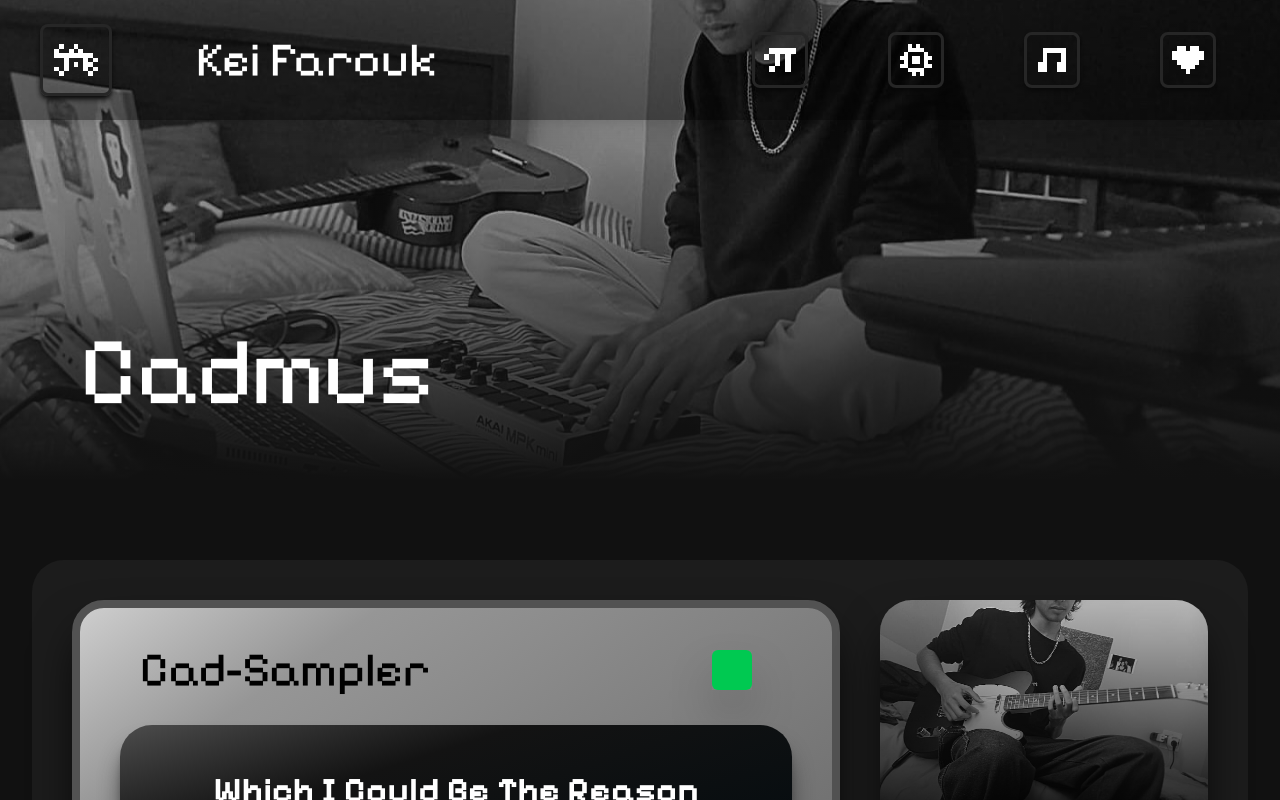
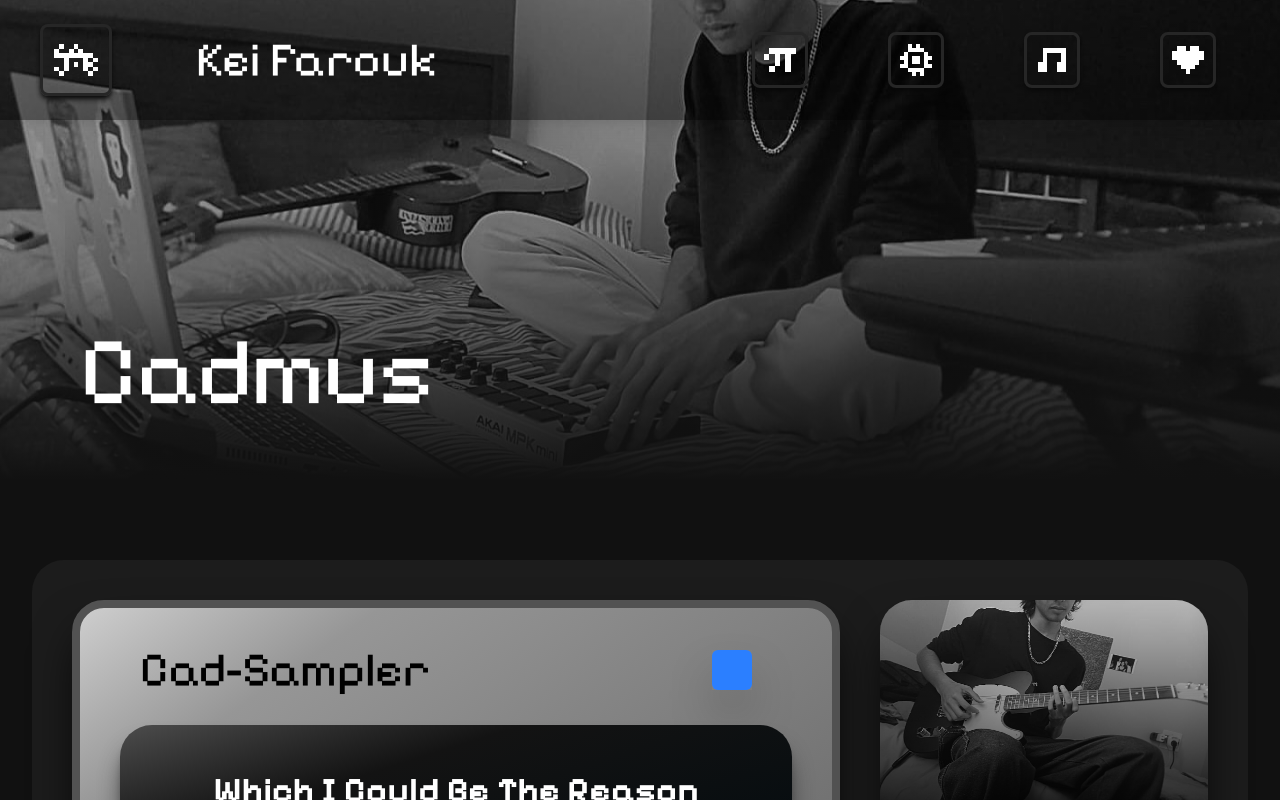
Before and after one commit to CadmusKei/Portfolio, a React (Vite) app: page /Music in a window 1280 px wide. Built offline with nearby package versions, Linux system fonts and the light colour scheme.

Commit message:
change flash colour

```diff
--- a/src/components/FlashingHeader.jsx
+++ b/src/components/FlashingHeader.jsx
@@ -17,7 +17,7 @@ export default function FlashingHeader() {
 
       <div className="w-10 h-10 shadow-2xl shadow-black">
           <div className={`w-full h-full rounded-md transition-all
-            duration-900 bg-[#232323] ${isBlue ? " bg-green-500" : "bg-[#131313]"}`}></div>
+            duration-900 bg-[#232323] ${isBlue ? " bg-blue-500" : "bg-[#131313]"}`}></div>
       </div>
   );
 }
```
